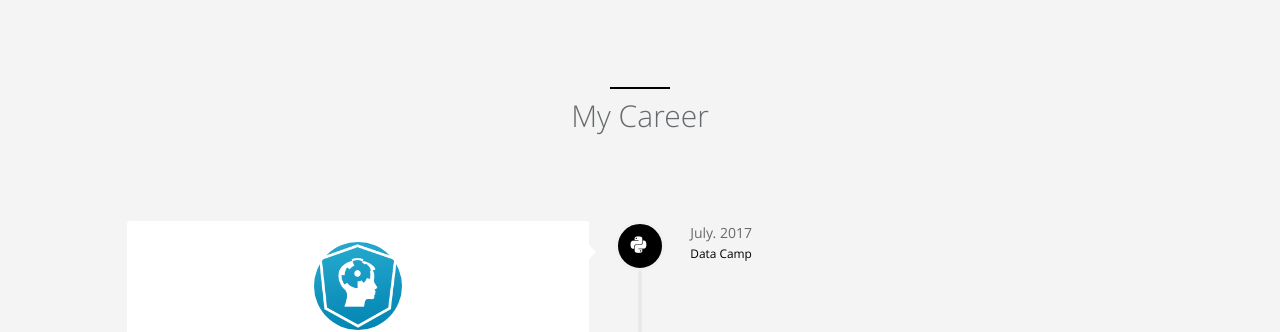
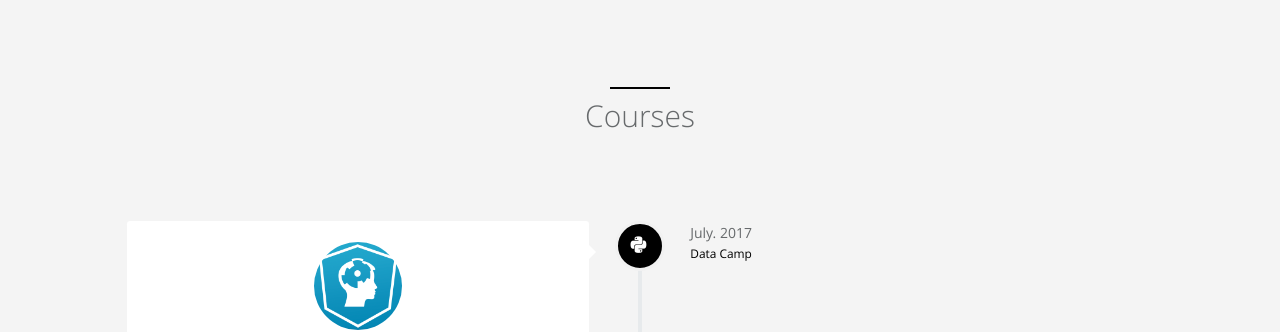
Before and after one commit to saurabhlondhe/saurabhlondhe.github.io, a Jekyll site: the page built from index.html, in a window 1280 px wide and 900 px high, scrolled down 3547 px. Shown: the part 418-750 px from the top of the window. Built offline with Jekyll 4.4.1, drawn with Linux system fonts in a browser that asks for light colours.

Commit message:
#52 courses

```diff
--- a/_includes/sections/certificates.html
+++ b/_includes/sections/certificates.html
@@ -49,7 +49,7 @@ permalink: /certificates/
     <div class="row">
         <div class="col-lg-12 text-center">
             <div class="navy-line"></div>
-            <h1><span data-i18n="career.my_career">My Career</span></h1>
+            <h1><span data-i18n="career.my_career">Courses</span></h1>
         </div>
     </div>
     <div class="row features-block">
```
